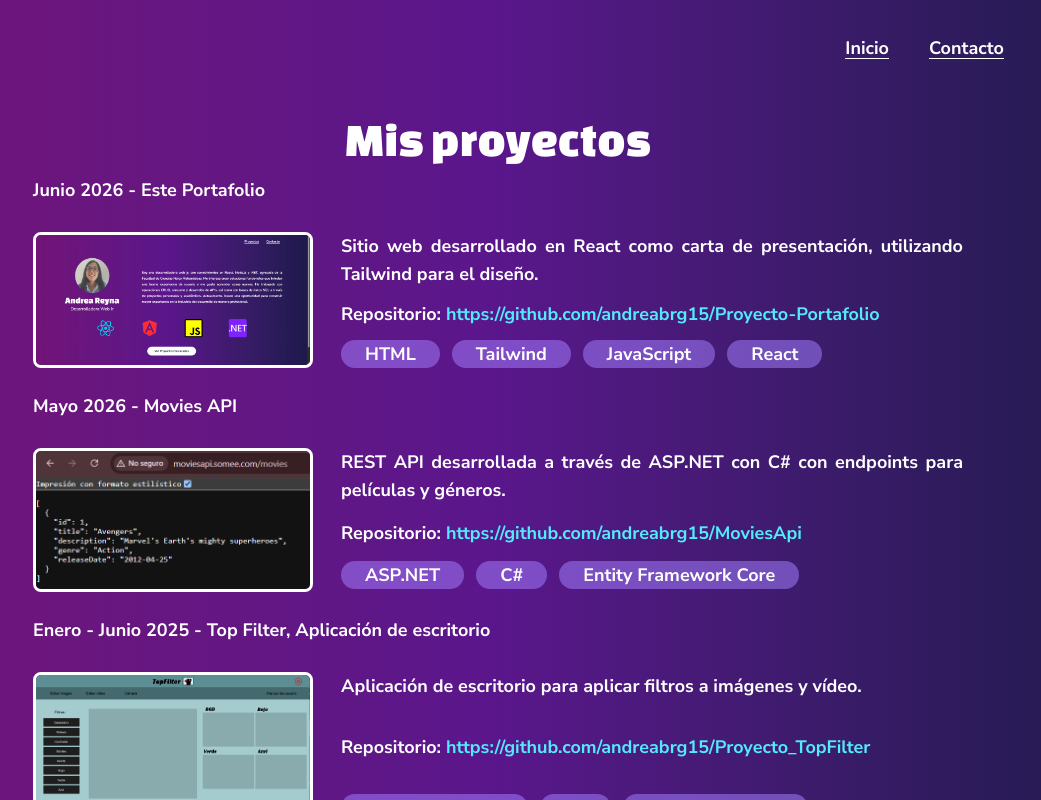
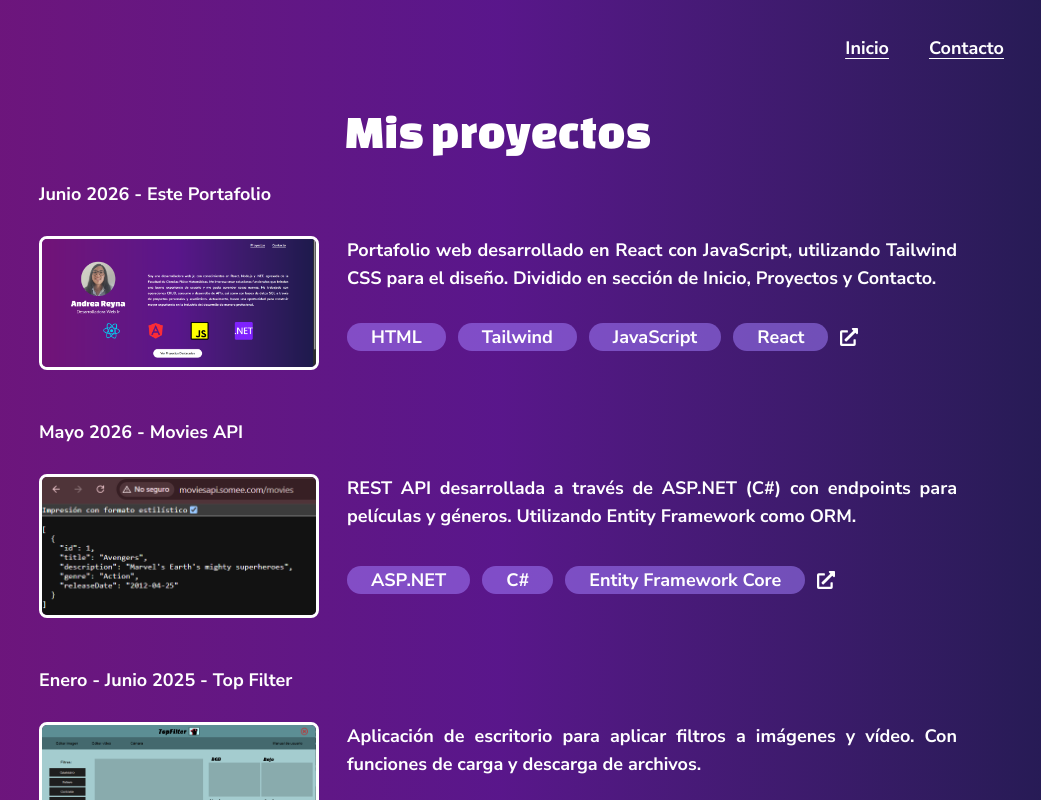
Before and after one commit to andreabrg15/Proyecto-Portafolio, a React (Vite) app: page /proyectos in a window 1280 px wide. Shown: the top 800 px of the page, without its empty margins (142-1183 px from the left). Built offline with nearby package versions, Linux system fonts and the light colour scheme.

Commit message:
Página de detalles de proyecto + datos en .json

```diff
--- a/src/App.jsx
+++ b/src/App.jsx
@@ -5,6 +5,7 @@ import Header from './components/header'
 import Home from './pages/Home'
 import Projects from './pages/Projects'
 import Contact from './pages/Contact'
+import ProjectDetails from './pages/ProjectDetails'
 
 function App() {
 
@@ -16,7 +17,8 @@ function App() {
           <Routes>
             <Route path="/" element={<Home/>}></Route>
             <Route path="/proyectos" element={<Projects/>}></Route>
-            <Route path="contacto" element={<Contact/>}></Route>
+            <Route path="/contacto" element={<Contact/>}></Route>
+            <Route path="/proyectos/:id" element={<ProjectDetails></ProjectDetails>}></Route>
           </Routes>
         </main>
       </div>
--- a/src/components/projectCard.jsx
+++ b/src/components/projectCard.jsx
@@ -1,16 +1,24 @@
+import { useNavigate } from "react-router-dom";
 import TechItem from "../components/techItem"
+import { FaExternalLinkAlt } from "react-icons/fa";
 
 function ProjectCard({project}) {
+
+    const navigate = useNavigate();
+
+    const seeDetails = (e) => {
+        e.preventDefault();
+
+        navigate("/proyectos/"+e.currentTarget.dataset.projectId);
+    }
+
     return (
-        <div className="col-start-2 col-span-6 py-3">
+        <div className="col-start-2 col-span-6 p-3 my-3 hover:bg-mauve-900/50 hover:rounded-2xl hover:cursor-pointer" onClick={seeDetails} data-project-id={project.id}>
             <h2 className="flex justify-start pb-7">{project.date} - {project.name}</h2>
             <div className="flex justify-start">
                 <img src={project.img} alt="imagen proyecto" className="w-70 border-3 rounded-lg border-white"/>
                 <div className="grid gap-3 pl-7">
-                    <p className="text-justify"> {project.desc} </p>
-                    <div className="text-start h-fit">
-                        Repositorio: <a href={project.link} className="text-cyan-300 hover:underline" target="_blank"> {project.link}</a>
-                    </div>
+                    <p className="text-justify"> {project.summary} </p>
                     <div className="flex justify-start gap-3 items-center h-fit">
                         {
                             project.techItems.map((techItem) =>
@@ -19,6 +27,7 @@ function ProjectCard({project}) {
                                 )
                             )
                         }
+                        <FaExternalLinkAlt color="#fff"/>
                     </div>
                 </div>
             </div>
--- a/src/pages/Contact.jsx
+++ b/src/pages/Contact.jsx
@@ -16,6 +16,7 @@ function Contact() {
         }).then(
             () => {
                 alert("Se envio su correo con exito");
+                e.target.reset();
             },
             (error) => {
                 console.log("Error", error.text);
@@ -36,9 +37,6 @@ function Contact() {
                         <label className="flex justify-start text-white">Ingrese su correo:</label>
                         <input className="bg-white/80 rounded-2xl w-120 px-7 py-2" placeholder="Correo" type="email" id="email"
                         name="from_email" required/>
-                        <label className="flex justify-start text-white">Ingrese el asunto:</label>
-                        <input className="bg-white/80 rounded-2xl w-120 px-7 py-2" placeholder="Asunto" type="text" id="title"
-                        name="title" required/>
                         <label className="flex justify-start text-white">Ingrese el mensaje que desea enviar:</label>
                         <textarea className="bg-white/80 rounded-2xl w-120 px-7 py-2 mb-5" placeholder="Mensaje" rows="4" id="message"
                         name="message" required/>
--- a/src/pages/Home.jsx
+++ b/src/pages/Home.jsx
@@ -30,13 +30,25 @@ function Home() {
                 <IoLogoJavascript size={100} color="#ffff00" className="bg-black rounded-lg justify-self-center"/>
                 <SiDotnet size={100} color="#fff" className="bg-violet-600 rounded-lg justify-self-center"/>
             </div>
-            <div className="grid grid-cols-6 p-5 py-5">
+            <div className="grid grid-cols-6 p-5">
                 <Link className="bg-mauve-900 text-white rounded-3xl nunito-sans font-bold px-10 py-3 col-start-3
                 col-span-2 justify-self-center hover:bg-mauve-900/70 hover:cursor-pointer"
                 to="/proyectos">
                     Ver Proyectos Destacados
                 </Link>
             </div>
+            <div className="grid grid-cols-6 p-5 pt-0 pb-12 text-start pl-20">
+                <h3 className="text-4xl text-white changa-one-regular mb-4">Habilidades</h3>
+                <div className="nunito-sans font-bold text-white text-lg/8 row-start-2 col-span-3">
+                    <ul>
+                        <li><span className="bg-mauve-950">Frontend:</span> React, Angular, HTML, CSS, Tailwind</li>
+                        <li><span className="bg-mauve-950">Backend:</span> Node.js, Express, .NET</li>
+                        <li><span className="bg-mauve-950">Lenguajes:</span> JavaScript, C#, PHP</li>
+                        <li><span className="bg-mauve-950">Bases de datos:</span> SQL Server, MySQL</li>
+                        <li><span className="bg-mauve-950">Herramientas:</span> Github, Figma</li>
+                    </ul>
+                </div>
+            </div>
         </>
     )
 }
--- /dev/null
+++ b/src/pages/ProjectDetails.jsx
@@ -0,0 +1,37 @@
+import { useEffect, useState } from "react";
+import data from "../projects.json";
+import { useParams } from "react-router-dom";
+
+function ProjectDetails() {
+
+    const { id } = useParams();
+
+    const [project, setProject] = useState("");
+
+    // Solo corre una vez, porque le puse el array vacio
+    useEffect(() => {
+        for (let i = 0; i < data.length; i++) {
+            const element = data[i];
+            if (element.id == id) {
+                setProject(element);
+            }
+        }
+    }, []);
+
+    return (
+        <div className="grid nunito-sans font-bold text-white text-lg p-3">
+            <h1 className="text-5xl changa-one-regular">{project.name}</h1>
+            <div className="grid grid-cols-8 mb-6">
+                {/*Imagenes y descripcion a detalle*/}
+                <div className="col-start-2 col-span-6 py-5">
+                    <img src={project.img} className="w-3/4 max-h-105 justify-self-center mb-5 border-white border-3"/>
+                    <div className="text-start h-fit">
+                        Repositorio: <a href={project.repo} className="text-cyan-300 hover:underline" target="_blank"> {project.repo}</a>
+                    </div>
+                </div>
+            </div>
+        </div>
+    )
+}
+
+export default ProjectDetails
--- a/src/pages/Projects.jsx
+++ b/src/pages/Projects.jsx
@@ -1,39 +1,12 @@
 import ProjectCard from "../components/projectCard";
+import data from "../projects.json";
 
 function Projects() {
 
-    const projects = [
-        {
-            id: 1,
-            date: "Junio 2026",
-            name: "Este Portafolio",
-            img: "/portafolio-web.png",
-            desc: "Sitio web desarrollado en React como carta de presentación, utilizando Tailwind para el diseño.",
-            link: "https://github.com/andreabrg15/Proyecto-Portafolio",
-            techItems: ["HTML", "Tailwind", "JavaScript", "React"]
-        },
-        {
-            id: 2,
-            date: "Mayo 2026",
-            name: "Movies API",
-            img: "/movies-api.png",
-            desc: "REST API desarrollada a través de ASP.NET con C# con endpoints para películas y géneros.",
-            link: "https://github.com/andreabrg15/MoviesApi",
-            techItems: ["ASP.NET", "C#", "Entity Framework Core"]
-        },
-        {
-            id: 3,
-            date: "Enero - Junio 2025",
-            name: "Top Filter, Aplicación de escritorio",
-            img: "/top-filter.png",
-            desc: "Aplicación de escritorio para aplicar filtros a imágenes y vídeo.",
-            link: "https://github.com/andreabrg15/Proyecto_TopFilter",
-            techItems: [".NET Framework", "C#", "Windows Forms"]
-        }
-    ];
+    const projects = data;
 
     return (
-        <div className="grid nunito-sans font-bold text-white text-lg p-5">
+        <div className="grid nunito-sans font-bold text-white text-lg p-3">
             <h1 className="text-5xl changa-one-regular">Mis proyectos</h1>
             <div className="grid grid-cols-8 mb-6">
                 {
--- /dev/null
+++ b/src/projects.json
@@ -0,0 +1,29 @@
+[
+    {
+        "id": 1,
+        "name": "Este Portafolio",
+        "date": "Junio 2026",
+        "img": "/portafolio-web.png",
+        "summary": "Portafolio web desarrollado en React con JavaScript, utilizando Tailwind CSS para el diseño. Dividido en sección de Inicio, Proyectos y Contacto.",
+        "repo": "https://github.com/andreabrg15/Proyecto-Portafolio",
+        "techItems": ["HTML", "Tailwind", "JavaScript", "React"]
+    },
+    {
+        "id": 2,
+        "name": "Movies API",
+        "date": "Mayo 2026",
+        "img": "/movies-api.png",
+        "summary": "REST API desarrollada a través de ASP.NET (C#) con endpoints para películas y géneros. Utilizando Entity Framework como ORM.",
+        "repo": "https://github.com/andreabrg15/MoviesApi",
+        "techItems": ["ASP.NET", "C#", "Entity Framework Core"]
+    },
+    {
+        "id": 3,
+        "name": "Top Filter",
+        "date": "Enero - Junio 2025",
+        "img": "/top-filter.png",
+        "summary": "Aplicación de escritorio para aplicar filtros a imágenes y vídeo. Con funciones de carga y descarga de archivos.",
+        "repo": "https://github.com/andreabrg15/Proyecto_TopFilter",
+        "techItems": [".NET Framework", "C#", "Windows Forms"]
+    }
+]
```
